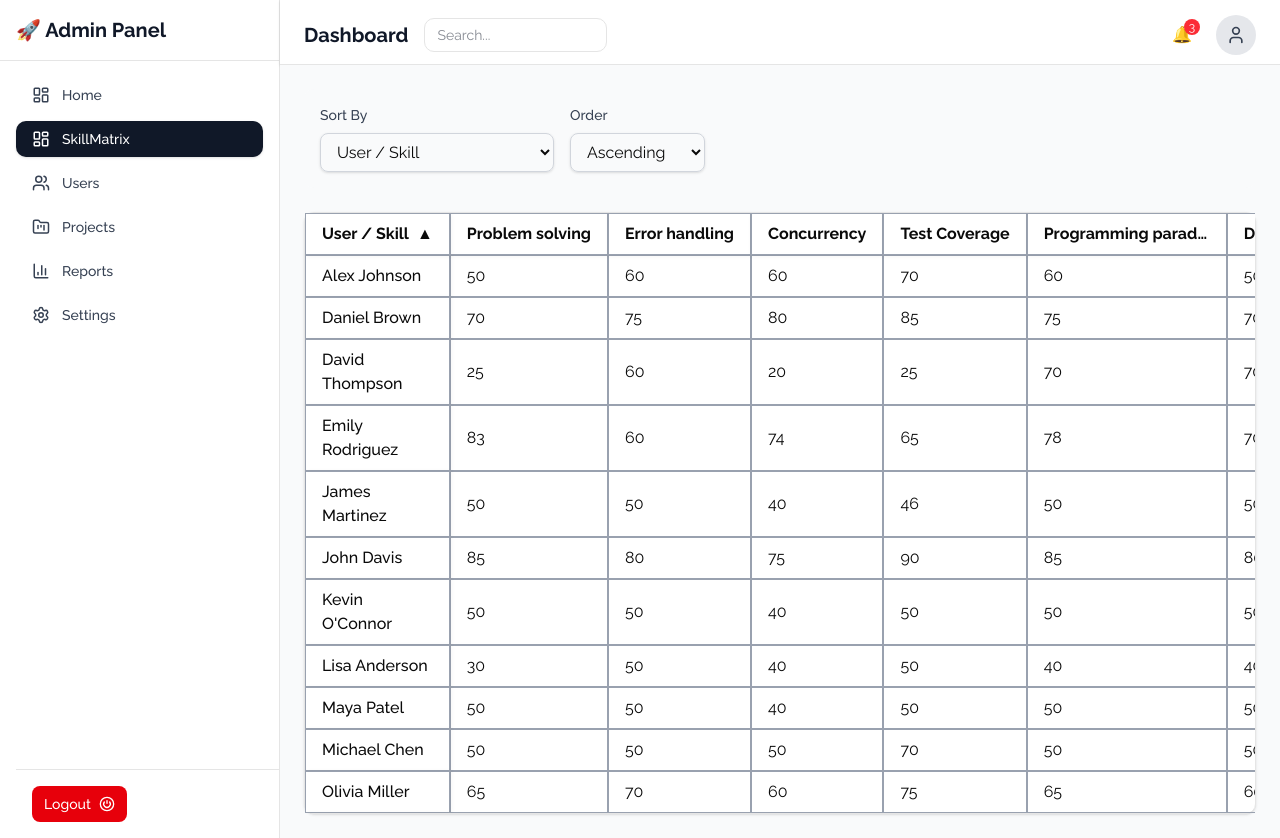
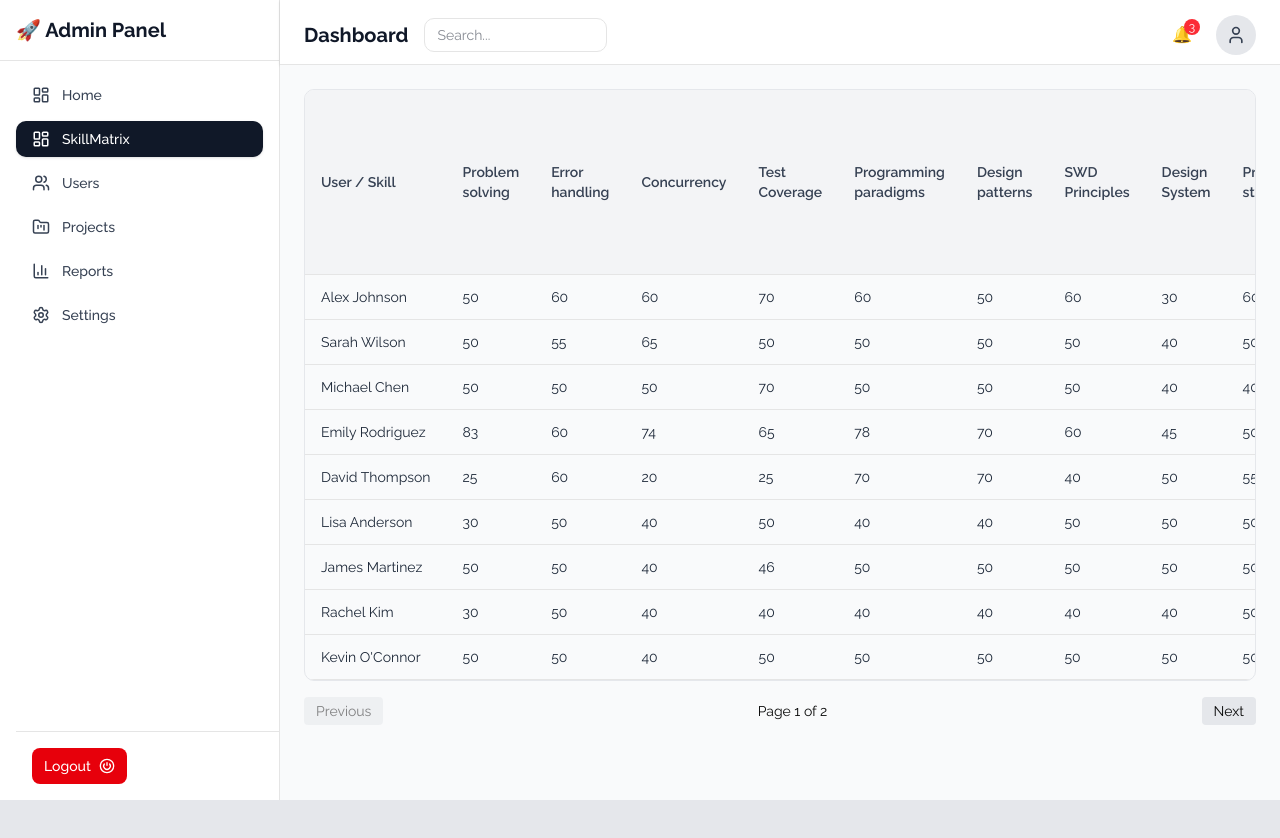
Before and after one commit to Gaurav-jha123/dep-incubation-mcp-docs, a React (Vite) app: page /dashboard in a window 1280 px wide. After the commit the page ends 800 px from the top, so only its background shows below. Built offline with nearby package versions, Linux system fonts and the light colour scheme; sample sign-in values are in the browser's storage.

Commit message:
Made changes to Skill Matrix Table  and Table component for integration

```diff
--- a/src/components/Table/Table.tsx
+++ b/src/components/Table/Table.tsx
@@ -7,6 +7,7 @@ export interface TableProps<T> {
   keys: (keyof T)[];
   rowsPerPageOptions?: number[];
   className?: string;
+  showSearch?: boolean; // <-- Added this
 }
 
 export const Table = <T extends Record<string, unknown>>({
@@ -15,9 +16,18 @@ export const Table = <T extends Record<string, unknown>>({
   keys,
   rowsPerPageOptions = [5, 10, 20],
   className = "",
+  showSearch = true, // <-- Defaults to true so it doesn't break other teams' tables
 }: TableProps<T>) => {
   const [rowsPerPage, setRowsPerPage] = useState(rowsPerPageOptions[0]);
   const [page, setPage] = useState(0);
+
+  const [prevDefaultRowOption, setPrevDefaultRowOption] = useState(rowsPerPageOptions[0]);
+
+  if (rowsPerPageOptions[0] !== prevDefaultRowOption) {
+    setPrevDefaultRowOption(rowsPerPageOptions[0]);
+    setRowsPerPage(rowsPerPageOptions[0]);
+    setPage(0);
+  }
 
   const [sortKey, setSortKey] = useState<keyof T | null>(null);
   const [sortDir, setSortDir] = useState<"asc" | "desc">("asc");
@@ -26,23 +36,37 @@ export const Table = <T extends Record<string, unknown>>({
 
   /* Filtering */
   const filteredData = useMemo(() => {
+    // If search is hidden or empty, skip filtering to save performance
+    if (!showSearch || !search) return data;
+
     return data.filter((row) =>
       keys.some((key) =>
         String(row[key]).toLowerCase().includes(search.toLowerCase())
       )
     );
-  }, [data, keys, search]);
+  }, [data, keys, search, showSearch]);
 
   /* Sorting */
   const sortedData = useMemo(() => {
     if (!sortKey) return filteredData;
 
     return [...filteredData].sort((a, b) => {
-      const aValue = String(a[sortKey]);
-      const bValue = String(b[sortKey]);
+      const aValue = a[sortKey];
+      const bValue = b[sortKey];
 
-      if (sortDir === "asc") return aValue.localeCompare(bValue);
-      return bValue.localeCompare(aValue);
+      const isNumeric = (val: unknown) =>
+        val !== "" && val !== null && val !== undefined && !isNaN(Number(val));
+
+      if (isNumeric(aValue) && isNumeric(bValue)) {
+        const diff = Number(aValue) - Number(bValue);
+        return sortDir === "asc" ? diff : -diff;
+      }
+
+      const aStr = String(aValue ?? "");
+      const bStr = String(bValue ?? "");
+
+      if (sortDir === "asc") return aStr.localeCompare(bStr);
+      return bStr.localeCompare(aStr);
     });
   }, [filteredData, sortKey, sortDir]);
 
@@ -64,8 +88,12 @@ export const Table = <T extends Record<string, unknown>>({
   return (
     <div className={`w-full space-y-4 ${className}`}>
 
-      {/* Search Filter */}
+      {/* Search Filter and Row Options - Only render top bar if one of them is active */}
+      {(showSearch || rowsPerPageOptions.length > 1) && (
         <div className="flex justify-between items-center">
+
+          {/* Conditionally render the search input */}
+          {showSearch ? (
             <input
               type="text"
               placeholder="Search..."
@@ -76,15 +104,19 @@ export const Table = <T extends Record<string, unknown>>({
               }}
               className="border px-3 py-1 rounded w-60"
             />
+          ) : (
+            <div /> // Empty div to keep flex-between spacing intact if search is hidden but listbox is shown
+          )}
 
-        {/* Rows per page */}
+          {/* Conditionally render rows per page */}
+          {rowsPerPageOptions.length > 1 && (
             <Listbox value={rowsPerPage} onChange={setRowsPerPage}>
               <div className="relative">
                 <Listbox.Button className="px-3 py-1 border rounded bg-white">
                   Rows: {rowsPerPage}
                 </Listbox.Button>
 
-            <Listbox.Options className="absolute mt-1 bg-white border rounded shadow z-10">
+                <Listbox.Options className="absolute right-0 mt-1 bg-white border rounded shadow z-10">
                   {rowsPerPageOptions.map((opt) => (
                     <Listbox.Option
                       key={opt}
@@ -101,7 +133,9 @@ export const Table = <T extends Record<string, unknown>>({
                 </Listbox.Options>
               </div>
             </Listbox>
+          )}
         </div>
+      )}
 
       {/* Table */}
       <div className="overflow-x-auto border border-gray-200 rounded-lg">
@@ -146,7 +180,7 @@ export const Table = <T extends Record<string, unknown>>({
                     key={String(key)}
                     className="px-4 py-3 text-gray-800 whitespace-nowrap"
                   >
-                    {String(row[key])}
+                    {row[key] !== undefined ? String(row[key]) : ""}
                   </td>
                 ))}
               </tr>
@@ -181,7 +215,7 @@ export const Table = <T extends Record<string, unknown>>({
         </span>
 
         <button
-          disabled={page === totalPages - 1}
+          disabled={page === totalPages - 1 || totalPages === 0}
           onClick={() => setPage(page + 1)}
           className="px-3 py-1 rounded bg-gray-200 disabled:opacity-50"
         >
--- a/src/features/dashboard/components/SkillMatrixTable.tsx
+++ b/src/features/dashboard/components/SkillMatrixTable.tsx
@@ -1,121 +1,76 @@
-import React, { useState, useMemo } from "react";
+import React, { useMemo, useState, useLayoutEffect, useRef } from "react";
 import { type SkillMatrixData } from "./types";
-import SkillMatrixFilters from "./skillMatrixFilters";
+import { Table } from "../../../components/Table/Table";
 
 interface SkillMatrixTableProps {
   data: SkillMatrixData;
 }
 
-export type sortOrder = "ascending" | "descending";
+type FlatUserRow = {
+  id: string;
+  name: string;
+  [key: string]: string | number;
+};
 
 const SkillMatrixTable: React.FC<SkillMatrixTableProps> = ({ data }) => {
-  const [sortColumn, setSortColumn] = useState<string>("User / Skill");
-  const [sortOrder, setSortOrder] = useState<sortOrder>("ascending");
+  const containerRef = useRef<HTMLDivElement>(null);
+  const [calculatedRows, setCalculatedRows] = useState(5);
 
-  // Create a lookup for skills: { [userId]: { [topicId]: value } }
-  const skillLookup: Record<string, Record<string, number>> = {};
+  useLayoutEffect(() => {
+    const calculateVisibleRows = () => {
+      if (!containerRef.current) return;
 
-  data.skills.forEach(({ userId, topicId, value }) => {
-    if (!skillLookup[userId]) skillLookup[userId] = {};
-    skillLookup[userId][topicId] = value;
-  });
+      const availableHeight = containerRef.current.clientHeight;
+      const estimatedStaticHeight = 200; // Search bar, header, pagination + gaps
+      const estimatedRowHeight = 50; // Table row height
 
-  // Get sorted users based on selected column and order
-  const sortedUsers = useMemo(() => {
-    const usersCopy = [...data.users];
-    const isAscending = sortOrder === "ascending";
+      const availableHeightForRows = availableHeight - estimatedStaticHeight;
+      const rowsThatFit = Math.floor(availableHeightForRows / estimatedRowHeight);
 
-    usersCopy.sort((a, b) => {
-      let valueA: string | number;
-      let valueB: string | number;
+      setCalculatedRows(Math.max(1, rowsThatFit));
+    };
 
-      if (sortColumn === "User / Skill") {
-        valueA = a.name;
-        valueB = b.name;
-        const comparison = valueA.localeCompare(valueB);
-        return isAscending ? comparison : -comparison;
-      }
+    calculateVisibleRows();
 
-      valueA = skillLookup[a.id]?.[sortColumn] ?? -Infinity;
-      valueB = skillLookup[b.id]?.[sortColumn] ?? -Infinity;
-      const comparison = valueA - valueB;
-      return isAscending ? comparison : -comparison;
+    window.addEventListener("resize", calculateVisibleRows);
+    return () => window.removeEventListener("resize", calculateVisibleRows);
+  }, []);
+
+  const tableData = useMemo(() => {
+    const skillLookup: Record<string, Record<string, number>> = {};
+
+    data.skills.forEach(({ userId, topicId, value }) => {
+      if (!skillLookup[userId]) skillLookup[userId] = {};
+      skillLookup[userId][topicId] = value;
     });
 
-    return usersCopy;
-  }, [sortColumn, sortOrder, data.users, skillLookup]);
+    return data.users.map((user) => {
+      const row: FlatUserRow = {
+        id: user.id,
+        name: user.name,
+      };
 
-  const columnOptions = [
-    "User / Skill",
-    ...data.topics.map(topic => topic.id)
-  ];
+      data.topics.forEach((topic) => {
+        row[topic.id] = skillLookup[user.id]?.[topic.id] ?? "";
+      });
 
-  // Helper function to render sort arrow
-  const renderSortArrow = (columnId: string) => {
-    if (sortColumn !== columnId) return null;
+      return row;
+    });
+  }, [data]);
 
-    const arrowIcon = sortOrder === "ascending" ? "▲" : "▼";
-    return <span className="ml-2">{arrowIcon}</span>;
-  };
+  const headers = ["User / Skill", ...data.topics.map((topic) => topic.label)];
+  const keys = ["name", ...data.topics.map((topic) => topic.id)];
 
   return (
-    <div className="w-full min-w-0">
-      <SkillMatrixFilters
-        sortColumn={sortColumn}
-        sortOrder={sortOrder}
-        columnOptions={columnOptions}
-        onSortColumnChange={setSortColumn}
-        onSortOrderChange={setSortOrder}
+    <div ref={containerRef} className="w-full h-full min-h-[400px] min-w-0">
+      <Table
+        headers={headers}
+        keys={keys}
+        data={tableData}
+        // ONLY pass the dynamically calculated row count!
+        rowsPerPageOptions={[calculatedRows]}
+        showSearch={false}
       />
-
-      {/* Table Section */}
-      <div className="w-full border rounded-lg bg-white shadow-sm">
-        <div className="overflow-x-auto overflow-y-auto max-h-[600px]">
-          <table className="min-w-[1200px] w-full border-separate border-spacing-0">
-            <thead>
-              <tr>
-                <th
-                  className="sticky top-0 left-0 z-30 bg-white border border-gray-400 px-4 py-2 shadow whitespace-nowrap max-w-[200px] overflow-hidden text-ellipsis"
-                  style={{ boxShadow: "2px 2px 4px rgba(0,0,0,0.04)" }}
-                >
-                  User / Skill
-                  {renderSortArrow("User / Skill")}
-                </th>
-                {data.topics.map(topic => (
-                  <th
-                    key={topic.id}
-                    className="sticky top-0 z-20 bg-white border border-gray-400 px-4 py-2 text-left whitespace-nowrap max-w-[200px] overflow-hidden text-ellipsis"
-                    style={{ boxShadow: "0 2px 4px rgba(0,0,0,0.04)" }}
-                    title={topic.label}
-                  >
-                    {topic.label}
-                    {renderSortArrow(topic.id)}
-                  </th>
-                ))}
-              </tr>
-            </thead>
-            <tbody>
-              {sortedUsers.map(user => (
-                <tr key={user.id}>
-                  <td
-                    className="sticky left-0 z-10 bg-white border border-gray-400 px-4 py-2 font-medium shadow"
-                    style={{ boxShadow: "2px 0 4px rgba(0,0,0,0.04)" }}
-                  >
-                    {user.name}
-                  </td>
-                  {data.topics.map(topic => (
-                    <td key={topic.id} className="border border-gray-400 px-4 py-2">
-                      {skillLookup[user.id] && skillLookup[user.id][topic.id] !== undefined
-                        ? skillLookup[user.id][topic.id]
-                        : ""}
-                    </td>
-                  ))}
-                </tr>
-              ))}
-            </tbody>
-          </table>
-        </div>
-      </div>
     </div>
   );
 };
```
Lines whose indentation alone changed are shown as unchanged.
